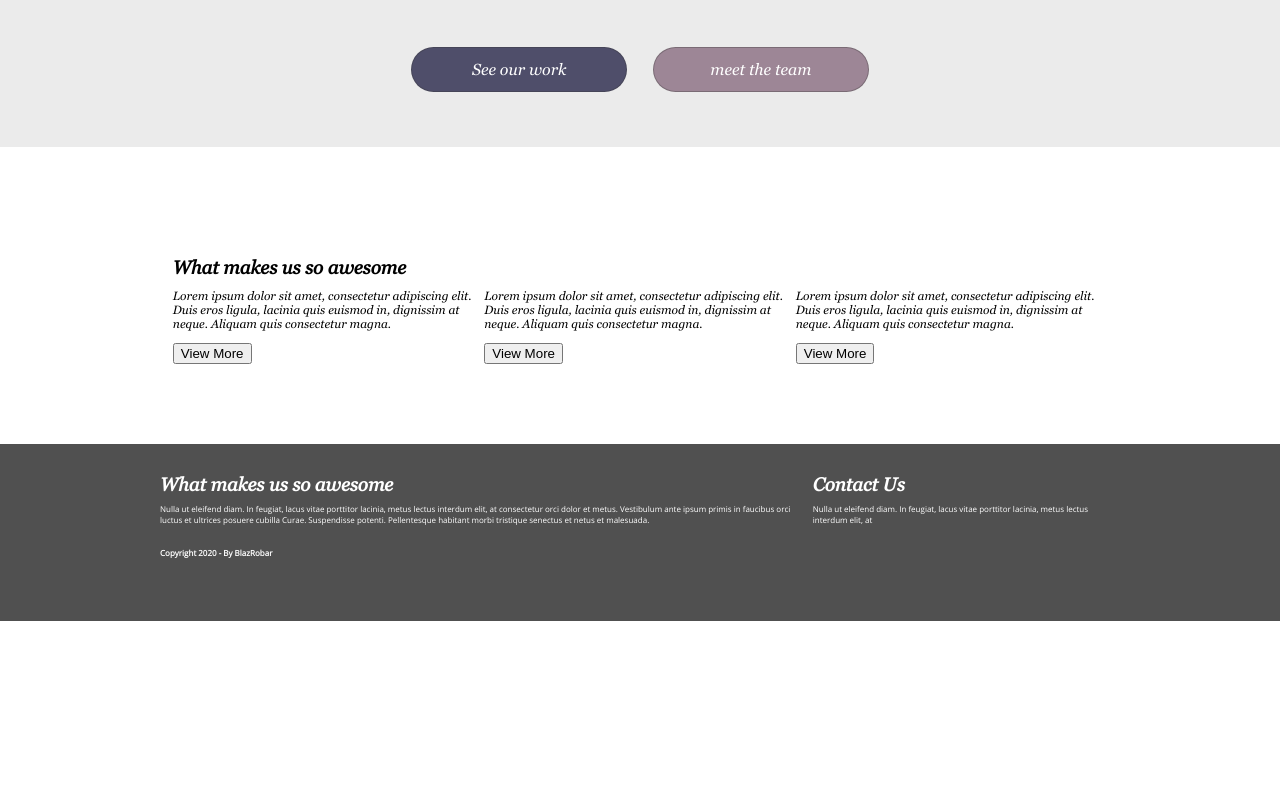
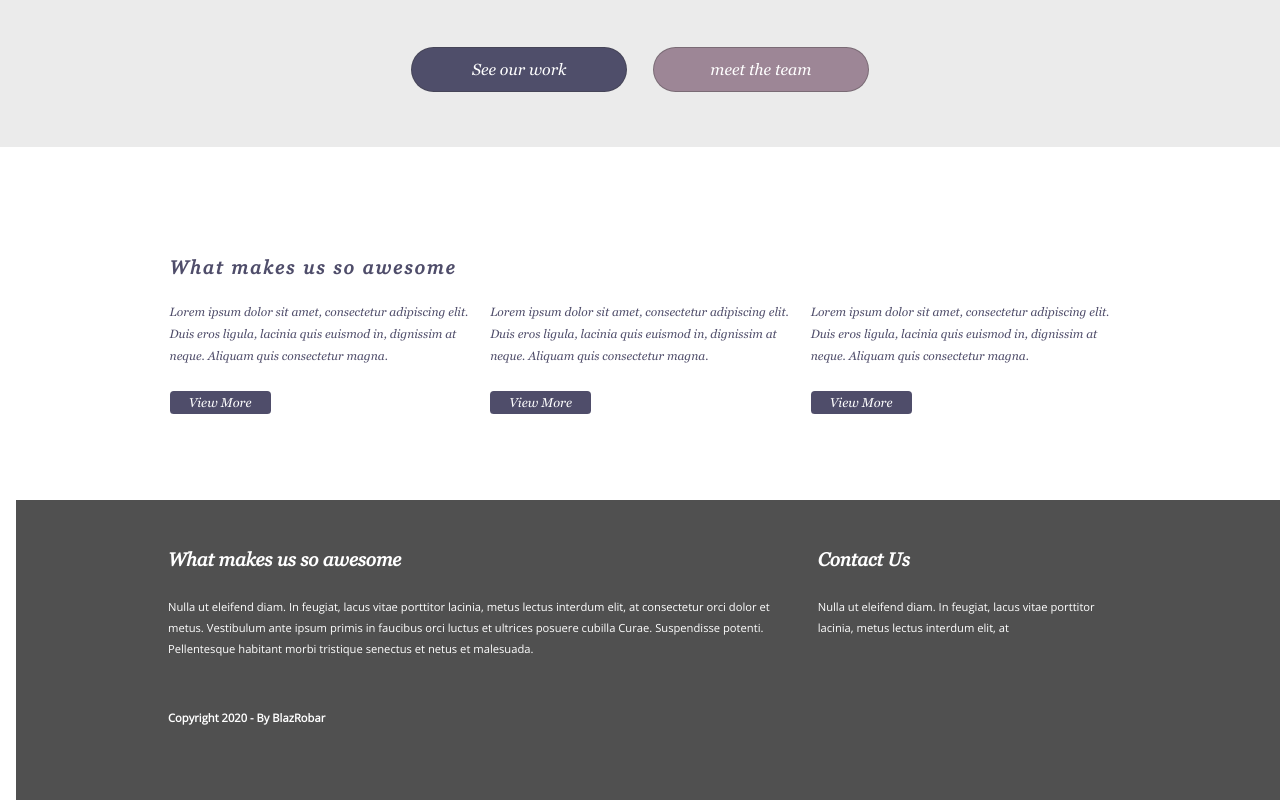
Before and after one commit to timtangonan/hsf-test, a Gatsby site: page / in a window 1280 px wide. Shown: the part 1509-2309 px from the top of the page. Before the commit the page ends 2130 px from the top, so only its background shows below. Built offline with nearby package versions, Linux system fonts and the light colour scheme; Gatsby itself is replaced by a stand-in of ours.

Commit message:
completed

```diff
--- a/src/components/about.js
+++ b/src/components/about.js
@@ -8,17 +8,17 @@ const About = () => {
             <div className="about">
                 <h3 className="about-text">What makes us so awesome</h3>
                 <div className="awesome-list">
-                    <div>
+                    <div className="awesome-list-item">
                         <p className="about-details">Lorem ipsum dolor sit amet, consectetur adipiscing elit. Duis eros ligula, lacinia quis euismod in, dignissim at neque. Aliquam quis consectetur magna.</p>
-                        <button>View More</button>
+                        <button className="btn-more">View More</button>
                     </div>
-                    <div>
+                    <div className="awesome-list-item">
                         <p className="about-details">Lorem ipsum dolor sit amet, consectetur adipiscing elit. Duis eros ligula, lacinia quis euismod in, dignissim at neque. Aliquam quis consectetur magna.</p>
-                        <button>View More</button>
+                        <button className="btn-more">View More</button>
                     </div>
-                    <div>
+                    <div className="awesome-list-item">
                         <p className="about-details">Lorem ipsum dolor sit amet, consectetur adipiscing elit. Duis eros ligula, lacinia quis euismod in, dignissim at neque. Aliquam quis consectetur magna.</p>
-                        <button>View More</button>
+                        <button className="btn-more">View More</button>
                     </div>
                 </div>
             </div>
--- a/src/components/footer.js
+++ b/src/components/footer.js
@@ -7,7 +7,7 @@ const Footer = () => {
         <footer className="footer">
             <div className="container">
                 <div className="footer-content">
-                    <div>
+                    <div className="footer-awesome">
                         <h3 className="footer-title">What makes us so awesome</h3>
                         <p className="footer-text">Nulla ut eleifend diam. In feugiat, lacus vitae porttitor lacinia, metus lectus interdum elit, at consectetur orci dolor et metus. Vestibulum ante ipsum primis in faucibus orci luctus et ultrices posuere cubilla Curae. Suspendisse potenti. Pellentesque habitant morbi tristique senectus et netus et malesuada.</p>
                     </div>
--- a/src/styles/about.css
+++ b/src/styles/about.css
@@ -1,8 +1,13 @@
 .about {
     font-family: 'GeorgiaItalic', Georgia, 'Times New Roman', Times, serif;
-    padding-top: 2em;
-    padding-bottom: 1em;
-    margin: 0 .8em;
+    padding: 2em 0;
+    margin: 0 0.6em;
+    color: #4F4D6A;
+}
+
+.about-text {
+    margin-bottom: 0.6em;
+    letter-spacing: 0.14rem;
 }
 
 .awesome-list {
@@ -10,17 +15,38 @@
     flex-direction: column;
 }
 
+.awesome-list-item + .awesome-list-item {
+    margin-top: 1.5em;
+}
+
 .about-details {
     font-size: 0.75rem;
+    line-height: 185%;
+    padding-bottom: 1em;
+}
+
+.btn-more {
+    padding: 0.3em 1.5em;
+    background-color: #4F4D6A;
+    border: none;
+    border-radius: 0.3em;
+    font-family: 'GeorgiaItalic', Georgia, 'Times New Roman', Times, serif;
+    font-size: 0.8rem;
+    color: #fff;
 }
 
 @media (min-width: 720px) {
     .about {
         padding-top: 7em;
-        padding-bottom: 5em;
+        padding-bottom: 5.4em;
     }
 
     .awesome-list {
         flex-direction: row;
     }
+
+    .awesome-list-item + .awesome-list-item {
+        margin-top: 0;
+        margin-left: 1.3em;
+    }
 }
--- a/src/styles/footer.css
+++ b/src/styles/footer.css
@@ -1,7 +1,7 @@
 .footer {
     background-color: #505050;
     color: #fff;
-    padding: 2em 0.5em 3em;
+    padding: 2em 1em 3em;
 }
 
 .footer-content {
@@ -15,7 +15,9 @@
 
 .footer-text {
     font-family: 'OpenSans', Arial, Helvetica, sans-serif;
-    font-size: 0.5rem;
+    padding: 1.4em 0;
+    font-size: 0.7rem;
+    line-height: 185%;
 }
 
 .copyright {
@@ -23,11 +25,20 @@
 }
 
 @media (min-width: 720px) {
+    .footer {
+        margin-left: 1em;
+    }
+
     .footer-content {
         flex-direction: row;
+        padding-top: 1.2em;
+    }
+
+    .footer-awesome {
+        margin-right: 1em;
     }
 
     .footer-contact {
-        flex-basis: 55%;
+        flex-basis: 80%;
     }
 }
--- a/src/styles/hero.css
+++ b/src/styles/hero.css
@@ -66,7 +66,7 @@
     }
 
     .hero-brand {
-        font-size: 7.5rem;
+        font-size: 4.5rem;
         letter-spacing: -.125rem;
         white-space: nowrap;
     }
@@ -76,3 +76,9 @@
         letter-spacing: .025rem;
     }
 }
+
+@media (min-width: 1040px) {
+    .hero-brand {
+        font-size: 7.5rem;
+    }
+}
--- a/src/styles/reset.css
+++ b/src/styles/reset.css
@@ -30,3 +30,7 @@ li {
 li {
     list-style-type: none;
 }
+
+button {
+    cursor: pointer;
+}
```
